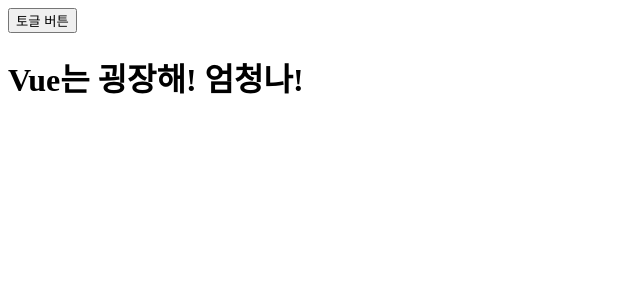
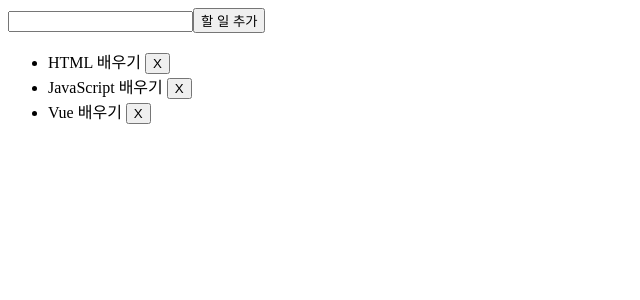
Before and after one commit to HseongH/vue, a Vue app: page / in a window 1280 px wide. Shown: the top 300 px of the page, without its empty margins (0-640 px from the left). Built offline with nearby package versions, Linux system fonts and the light colour scheme.

Commit message:
리스트 렌더링

```diff
--- a/src/App.vue
+++ b/src/App.vue
@@ -1,13 +1,35 @@
 <script setup>
 import { ref } from 'vue';
 
-const awesome = ref(true);
+// 각 할 일에 고유한 ID 부여
+let id = 0;
 
-const toggle = () => (awesome.value = !awesome.value);
+const newTodo = ref('');
+const todos = ref([
+  { id: id++, text: 'HTML 배우기' },
+  { id: id++, text: 'JavaScript 배우기' },
+  { id: id++, text: 'Vue 배우기' },
+]);
+
+function addTodo() {
+  todos.value.push({ id: id++, text: newTodo.value });
+  newTodo.value = '';
+}
+
+function removeTodo(todo) {
+  todos.value = todos.value.filter((task) => task !== todo);
+}
 </script>
 
 <template>
-  <button @click="toggle">토글 버튼</button>
-  <h1 v-if="awesome">Vue는 굉장해! 엄청나!</h1>
-  <h1 v-else="awesome">오 안돼 😢</h1>
+  <form @submit.prevent="addTodo">
+    <input v-model="newTodo" />
+    <button>할 일 추가</button>
+  </form>
+  <ul>
+    <li v-for="todo in todos" :key="todo.id">
+      {{ todo.text }}
+      <button @click="removeTodo(todo)">X</button>
+    </li>
+  </ul>
 </template>
```
